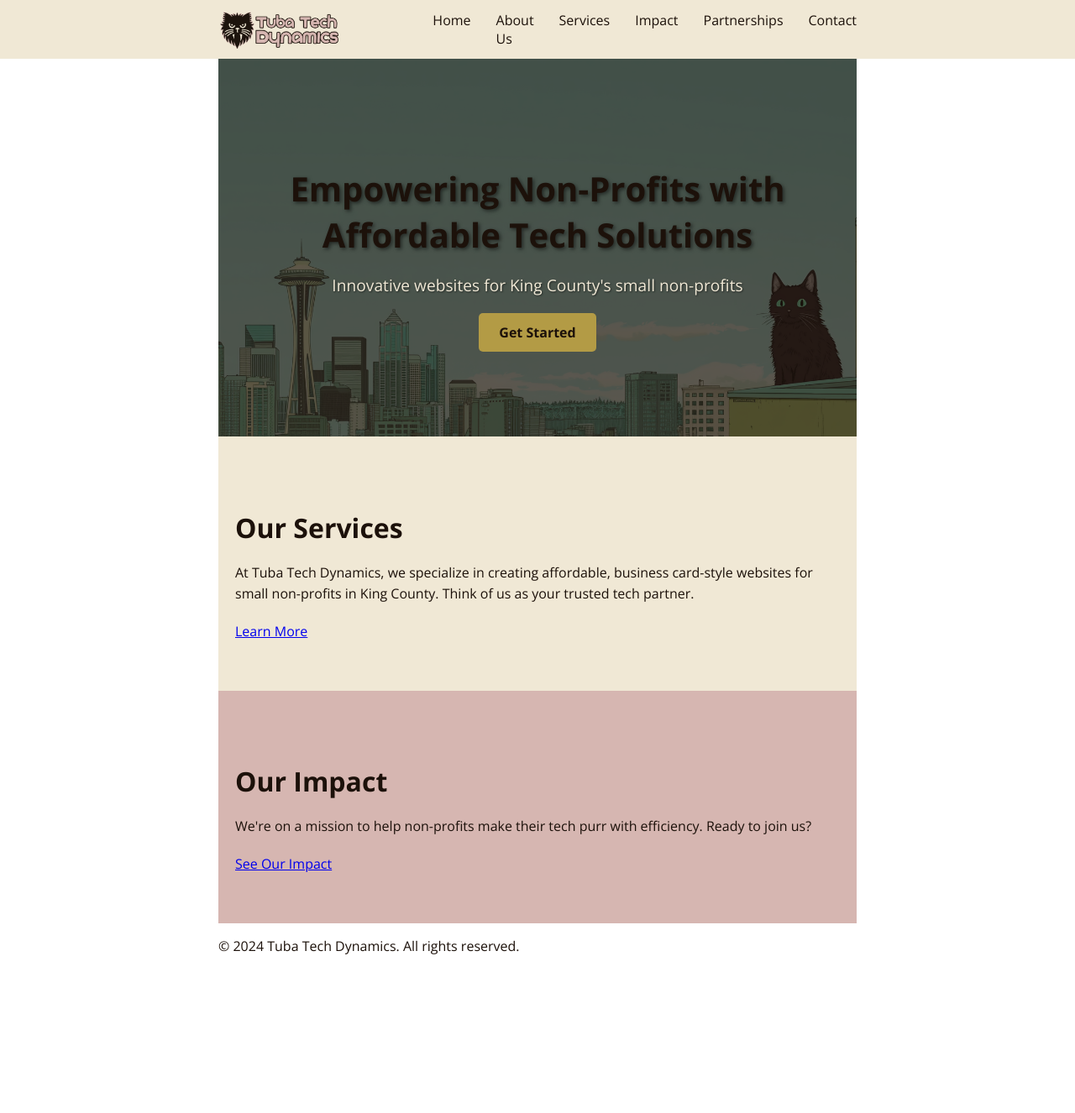
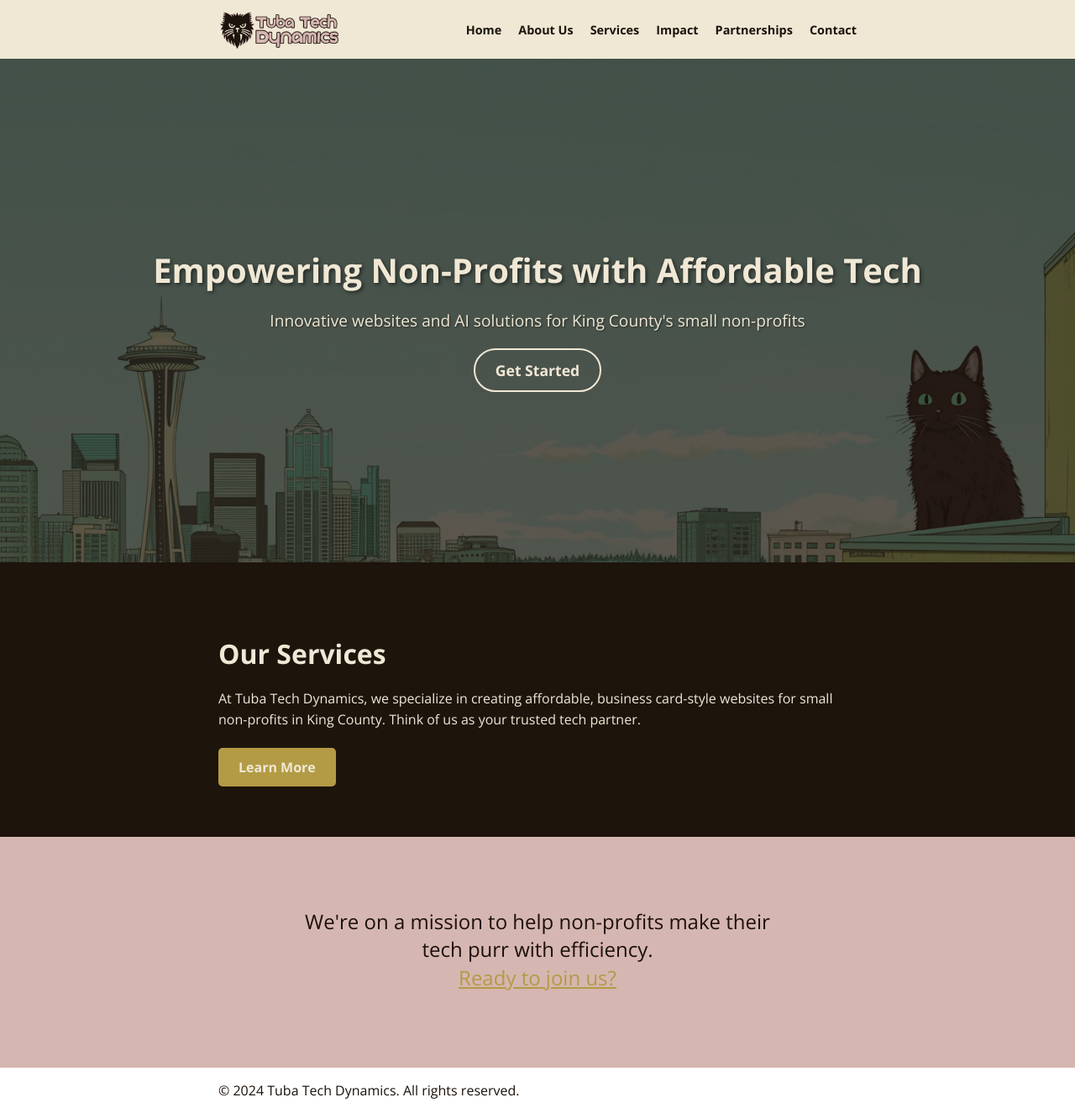
Before and after one commit to tubatechdynamics/corporate, a Jekyll site: the page built from index.html, in a window 1280 px wide. Shown: the whole page at 84% size. Built offline with Jekyll 4.4.1, drawn with Linux system fonts in a browser that asks for light colours; before the commit the page ends 1154 px from its top, so only the background shows below that.

Commit message:
style and fix

```diff
--- a/_sass/main.scss
+++ b/_sass/main.scss
@@ -12,22 +12,81 @@ $darker-brown: #140c07;
 $near-black: #080504;
 
 // Updated color usage
-$primary-text-color: $deep-brown; // Changed from black for better contrast
-$header-bg-color: $eggshell; // Changed to eggshell for light background
+$primary-text-color: $deep-brown;
+$header-bg-color: $eggshell;
 $primary-bg-color: #ffffff;
-$accent-color: $pale-dogwood; // Changed to differentiate from header
+$accent-color: $pale-dogwood;
 $secondary-accent-color: $satin-sheen-gold;
-$cta-color: $deep-brown; // Changed for better contrast with light background
+$cta-color: $deep-brown;
 
+// Global styles
 body {
-  background-color: $primary-bg-color; // Changed to white for contrast with header
+  background-color: $primary-bg-color;
   color: $primary-text-color;
   font-family: 'Open Sans', Arial, sans-serif;
   margin: 0;
   padding: 0;
-  overflow-x: hidden; // Prevent horizontal scrolling
+  overflow-x: hidden;
 }
 
+.container {
+  width: 100%;
+  max-width: 800px;
+  margin: 0 auto;
+  padding: 0 20px;
+  box-sizing: border-box;
+}
+
+// Typography
+h1, h2, h3, h4, h5, h6 {
+  color: $deep-brown;
+}
+
+a {
+  color: $satin-sheen-gold;
+  text-decoration: underline;
+  transition: color 0.3s ease;
+
+  &:hover {
+    color: darken($satin-sheen-gold, 10%);
+  }
+
+  &:visited {
+    color: mix($satin-sheen-gold, $deep-brown, 70%);
+  }
+
+  &:active {
+    color: $deep-brown;
+  }
+}
+
+// Button styles
+.cta-button,
+.contact-button {
+  display: inline-block;
+  padding: 12px 24px;
+  background-color: $satin-sheen-gold;
+  color: $eggshell;
+  text-decoration: none;
+  font-weight: bold;
+  border-radius: 5px;
+  transition: background-color 0.3s ease;
+
+  &:hover {
+    background-color: darken($satin-sheen-gold, 10%);
+    color: $eggshell;
+  }
+}
+
+// Contact page specific styles
+.contact-page {
+  .contact-button {
+    margin-top: 20px;
+    font-size: 1.1em;
+  }
+}
+
+// Header styles
 header {
   background-color: $header-bg-color;
   color: $primary-text-color;
@@ -45,10 +104,9 @@ header {
     justify-content: space-between;
     width: 100%;
   }
-}
 
   .logo {
-  height: 50px; // Adjust this value as needed
+    height: 50px;
     width: auto;
 
     img {
@@ -64,63 +122,50 @@ nav {
       padding: 0;
       margin: 0;
       display: flex;
+      flex-wrap: nowrap; // Prevent wrapping
     }
 
     li {
-    margin: 0 15px;
+      margin: 0 10px; // Reduce margin to prevent wrapping
+      white-space: nowrap; // Prevent text wrapping within menu items
 
-    &:first-child {
-      margin-left: 0;
-    }
-
-    &:last-child {
-      margin-right: 0;
-    }
+      &:first-child { margin-left: 0; }
+      &:last-child { margin-right: 0; }
     }
 
     a {
-    color: $primary-text-color;
+      color: $licorice;
       text-decoration: none;
+      font-weight: bold;
+      font-size: 0.9em;
+      transition: color 0.3s ease;
+
+      &:hover, &:visited, &:active {
+        color: $licorice;
+        text-decoration: none;
+      }
 
       &:hover {
-      color: $cta-color;
+        color: $satin-sheen-gold;
+      }
     }
   }
 }
 
-h1, h2, h3, h4, h5, h6 {
-  color: $deep-brown;
-}
-
-button {
-  background-color: $cta-color;
-  color: $eggshell; // Changed for better contrast
-  border: none;
-  padding: 10px 20px;
-  cursor: pointer;
-}
-
-button:hover {
-  background-color: $secondary-accent-color;
-}
-
-.container {
-  width: 100%;
-  max-width: 800px;
-  margin: 0 auto;
-  padding: 0 20px;
-  box-sizing: border-box;
-}
-
+// Hero section
 .hero {
-  position: relative;
-  width: 100%;
   height: 56.25vw;
-  max-height: 450px;
+  max-height: 600px;
   overflow: hidden;
   display: flex;
   justify-content: center;
   align-items: center;
+  position: relative;
+  width: 100vw;
+  left: 50%;
+  right: 50%;
+  margin-left: -50vw;
+  margin-right: -50vw;
 
   .hero-image {
     position: absolute;
@@ -147,17 +192,14 @@ button:hover {
   .hero-content {
     position: relative;
     z-index: 3;
-    width: 100%;
-    max-width: 800px;
     text-align: center;
     color: $eggshell;
-    padding: 0 20px;
-    box-sizing: border-box;
 
     h1 {
       font-size: 2.5em;
       margin-bottom: 15px;
       text-shadow: 2px 2px 4px rgba($black, 0.5);
+      color: $eggshell !important; // Force override
     }
 
     .hero-subtitle {
@@ -165,21 +207,37 @@ button:hover {
       margin-bottom: 20px;
       text-shadow: 1px 1px 2px rgba($black, 0.5);
     }
+
+    .cta-button {
+      padding: 12px 24px;
+      background-color: transparent;
+      font-size: 1.1em;
+      border: 2px solid $eggshell;
+      border-radius: 50px;
+      position: relative;
+      overflow: hidden;
+      z-index: 1;
+      max-width: 200px;
+      text-align: center;
+
+      &:before {
+        content: '';
+        position: absolute;
+        top: 0;
+        left: -100%;
+        width: 100%;
+        height: 100%;
+        background-color: $satin-sheen-gold;
+        transition: all 0.3s ease;
+        z-index: -1;
+      }
+
+      &:hover {
+        color: $deep-brown;
+
+        &:before { left: 0; }
       }
     }
-
-.cta-button {
-  display: inline-block;
-  padding: 12px 24px;
-  background-color: $satin-sheen-gold;
-  color: $deep-brown;
-  text-decoration: none;
-  font-weight: bold;
-  border-radius: 5px;
-  transition: background-color 0.3s ease;
-
-  &:hover {
-    background-color: darken($satin-sheen-gold, 10%);
   }
 }
 
@@ -187,12 +245,22 @@ button:hover {
 .services-overview,
 .impact-overview {
   padding: 60px 0;
-  background-color: $eggshell;
+  width: 100vw;
+  position: relative;
+  left: 50%;
+  right: 50%;
+  margin-left: -50vw;
+  margin-right: -50vw;
+}
+
+.services-overview {
+  background-color: $licorice;
+  color: $eggshell;
 
   h2 {
     font-size: 2em;
     margin-bottom: 20px;
-    color: $deep-brown;
+    color: $eggshell;
   }
 
   p {
@@ -204,99 +272,33 @@ button:hover {
 
 .impact-overview {
   background-color: $pale-dogwood;
+  display: flex;
+  align-items: center;
+  justify-content: center;
+  text-align: center;
+
+  .container {
+    max-width: 600px;
   }
 
-.image-container {
-  position: relative;
-  width: 100%;
-  padding-top: 56.25%; // 16:9 Aspect Ratio
-  margin: 20px 0;
-  overflow: hidden;
-
-  img {
-    position: absolute;
-    top: 0;
-    left: 0;
-    width: 100%;
-    height: 100%;
-    object-fit: cover;
+  p {
+    font-size: 1.5em;
+    line-height: 1.4;
+    margin-bottom: 30px;
+    color: $deep-brown;
   }
 }
 
-.page {
-  padding: 60px 0;
-
-  .page-title {
-    font-size: 2em;
-    margin-bottom: 20px;
-    color: $deep-brown;
-  }
-
-  .container {
+// Image constraints
 img {
   max-width: 100%;
   height: auto;
-      display: block;
-      margin: 20px 0;
-    }
-  }
 }
 
-/* Mobile Responsiveness */
+// Mobile Responsiveness
 @media (max-width: 768px) {
   .container {
     padding: 0 15px;
-  }
-
-  .hero {
-    height: auto;
-    min-height: 300px; // Adjust this value as needed
-
-    .hero-content {
-      padding: 40px 20px;
-
-      h1 {
-        font-size: 1.8em;
-      }
-
-      .hero-subtitle {
-        font-size: 1em;
-      }
-    }
-  }
-
-  .services-overview,
-  .impact-overview,
-  .page {
-    padding: 40px 0;
-
-    h2, .page-title {
-      font-size: 1.6em;
-    }
-
-    p {
-      font-size: 0.9em;
-    }
-  }
-
-  .cta-button,
-  .button {
-    display: block;
-    width: 100%;
-    text-align: center;
-    padding: 10px 0;
-  }
-
-  .page {
-    .container {
-      img {
-        margin: 15px 0;
-      }
-    }
-  }
-
-  .image-container {
-    margin: 15px 0;
   }
 
   header {
@@ -307,7 +309,6 @@ button:hover {
     .menu-logo-wrapper {
       flex-direction: column;
       align-items: center;
-      width: 100%;
     }
 
     .logo {
@@ -328,4 +329,63 @@ button:hover {
       }
     }
   }
+
+  .hero {
+    height: auto;
+    min-height: 300px;
+
+    .hero-content {
+      padding: 40px 20px;
+
+      h1 {
+        font-size: 1.8em;
       }
+
+      .hero-subtitle {
+        font-size: 1em;
+      }
+
+      .cta-button {
+        padding: 10px 20px;
+        font-size: 1em;
+        max-width: 180px;
+      }
+    }
+  }
+
+  .services-overview,
+  .impact-overview {
+    padding: 40px 0;
+  }
+
+  .services-overview {
+    h2 {
+      font-size: 1.6em;
+    }
+
+    p {
+      font-size: 0.9em;
+    }
+
+    .cta-button {
+      display: inline-block;
+      width: auto;
+      max-width: 80%;
+    }
+  }
+
+  .impact-overview {
+    p {
+      font-size: 1.2em;
+    }
+  }
+
+  .contact-page {
+    .contact-button {
+      display: block;
+      width: 100%;
+      max-width: none;
+      text-align: center;
+    }
+  }
+}
--- a/index.html
+++ b/index.html
@@ -7,8 +7,8 @@ title: Home
   <div class="hero-image"></div>
   <div class="hero-overlay"></div>
   <div class="hero-content">
-    <h1>Empowering Non-Profits with Affordable Tech Solutions</h1>
-    <p class="hero-subtitle">Innovative websites for King County's small non-profits</p>
+    <h1>Empowering Non-Profits with Affordable Tech</h1>
+    <p class="hero-subtitle">Innovative websites and AI solutions for King County's small non-profits</p>
     <a href="{{ '/contact/' | relative_url }}" class="cta-button">Get Started</a>
   </div>
 </div>
@@ -17,14 +17,12 @@ title: Home
   <div class="container">
     <h2>Our Services</h2>
     <p>At Tuba Tech Dynamics, we specialize in creating affordable, business card-style websites for small non-profits in King County. Think of us as your trusted tech partner.</p>
-    <a href="{{ '/services/' | relative_url }}" class="button">Learn More</a>
+    <a href="{{ '/services/' | relative_url }}" class="cta-button">Learn More</a>
   </div>
 </section>
 
 <section class="impact-overview">
   <div class="container">
-    <h2>Our Impact</h2>
-    <p>We're on a mission to help non-profits make their tech purr with efficiency. Ready to join us?</p>
-    <a href="{{ '/impact/' | relative_url }}" class="button">See Our Impact</a>
+    <p>We're on a mission to help non-profits make their tech purr with efficiency.<br/><a href="{{ '/partnerships/' | relative_url }}">Ready to join us?</a></p>
   </div>
 </section>
```
Also changed, not shown: about.md (+6 -3 lines), 1 other file. Lines whose indentation alone changed are shown as unchanged.
